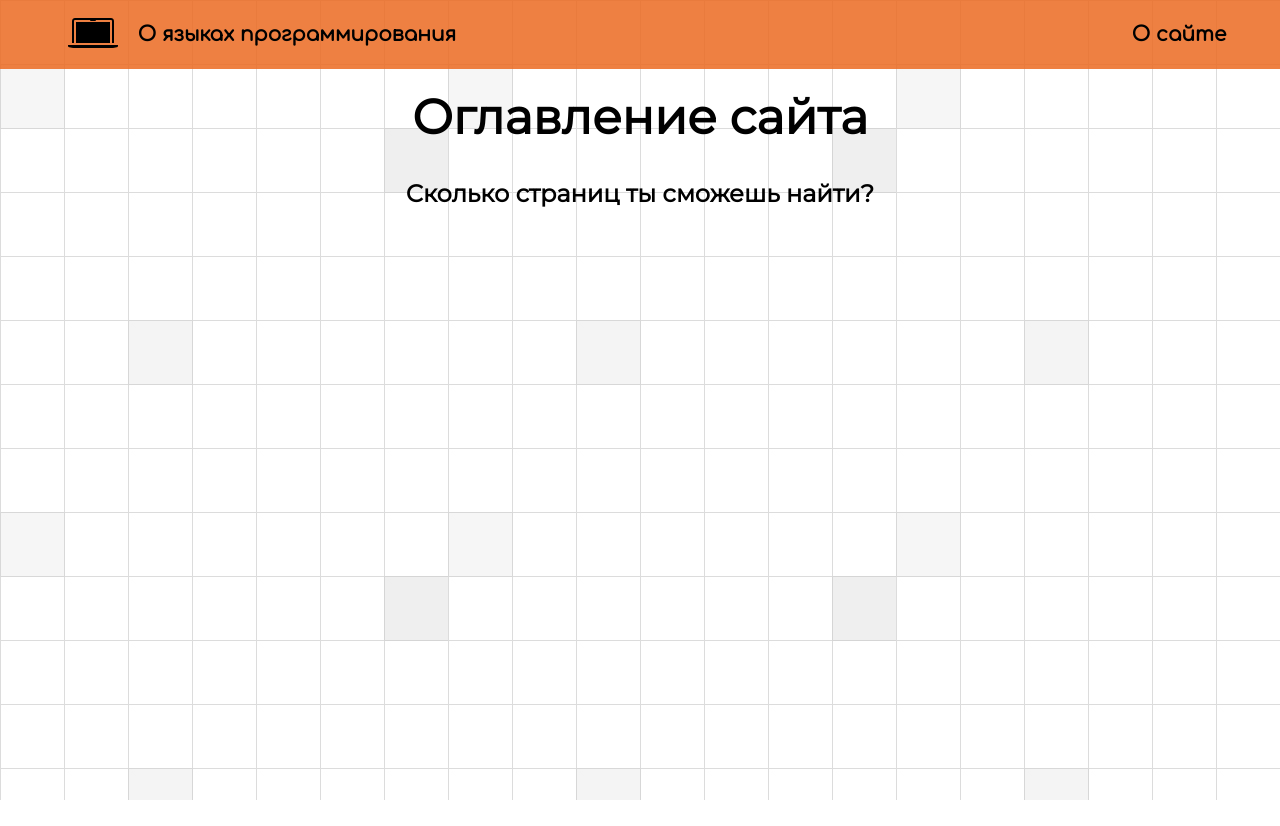
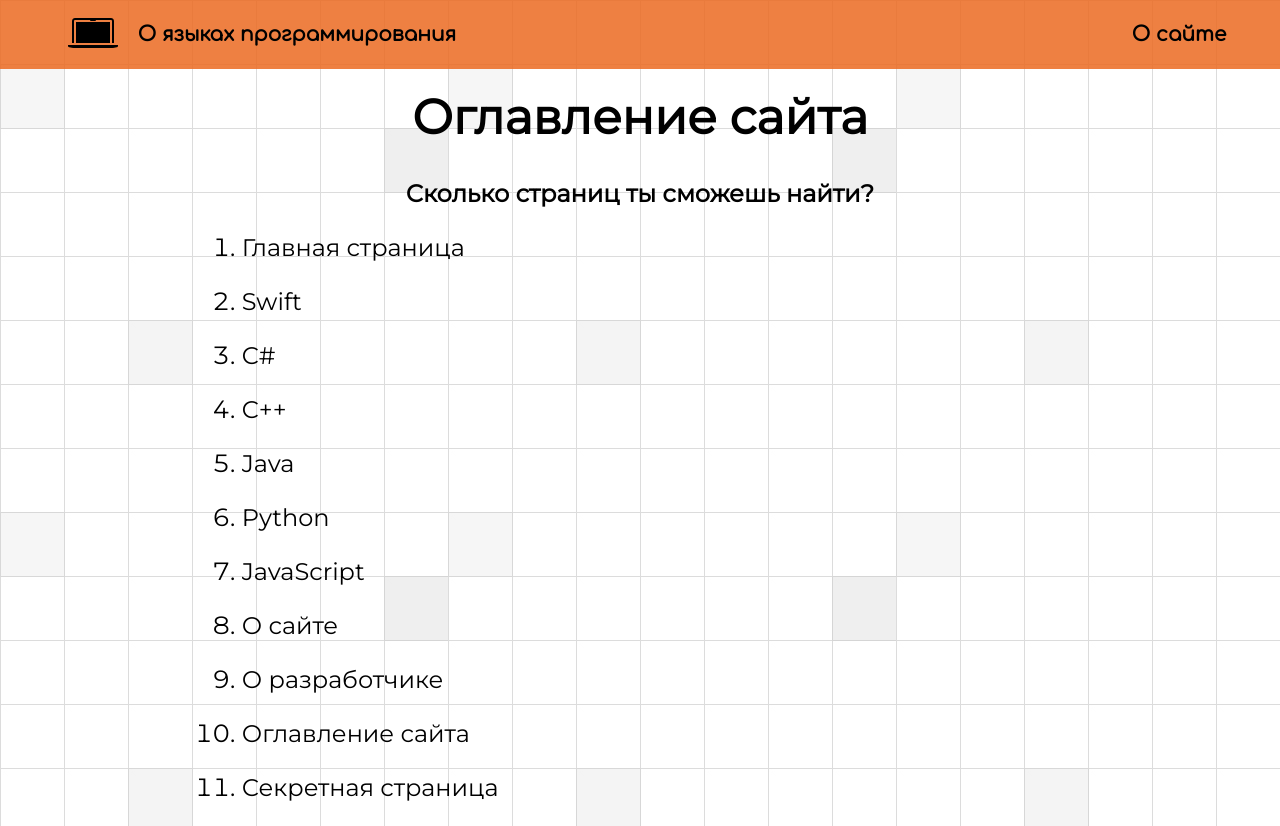
Before and after one commit to alexsssa/WEBSITE, a Flask app: page /contents-page in a window 1280 px wide. Before the commit the page ends 800 px from the top, so only its background shows below. Run offline with Flask 2, Linux system fonts and the light colour scheme.

Commit message:
страница + овер много всего

```diff
--- a/main.py
+++ b/main.py
@@ -22,7 +22,11 @@
 
 @app.route('/contents-page')
 def contents_page():
-    return render_template('contents-page.html' )
+    return render_template('contents-page.html')
+
+@app.route('/developer-page')
+def developer_page():
+    return render_template('developer-page.html')
 
 if __name__ == '__main__':
     port = int(os.environ.get("PORT", 5000))
--- a/static/css/style.css
+++ b/static/css/style.css
@@ -35,7 +35,6 @@
     text-align: center;
     width: 25%;
 }
-
 table {
     display: block;
     position: absolute;
@@ -49,8 +48,6 @@
     border-radius: 10px;
     display: inline-block;
 }
-
-/* Dropdown Content (Hidden by Default) */
 .dropdown-content {
     border-radius: 10px;
     display: none;
@@ -60,22 +57,19 @@
     background-color: #f1f1f1;
     box-shadow: 0px 8px 16px 0px rgba(0,0,0,0.2);
 }
-
-/* Links inside the dropdown */
 .dropdown-content a {
     border-radius: 10px;
     color: black;
     padding: 12px 16px;
     display: block;
 }
+.dropdown-content a:hover {
+    background-color: #ddd;
 
-/* Change color of dropdown links on hover */
-.dropdown-content a:hover {
-    background-color: #ddd;}
-
-/* Show the dropdown menu on hover */
+}
 .dropdown:hover .dropdown-content {
     display: block;
+
 }
 
 /* УВЕДОМЛЕНИЕ [АЛЕРТ] */
@@ -179,11 +173,9 @@
     font-family: Comfortaa;
     font-size: 9px;
     font-weight: Bold;
-    padding-left: 2%;
     position: static;
     opacity: 1;
     top: 54.3%;
-    width: 30%;
 }
 
 /* КНОПКИ */
@@ -257,3 +249,27 @@
   border-radius: 5px;
   font-size: 14px;
 }
+
+/* СПИСОК ДЛЯ ОГЛАВЛЕНИЯ */
+ol {
+    padding-left: 15%;
+
+}
+li {
+    color: rgba(0,0,0,1);
+    font-family: Montserrat;
+    font-size: 25px;
+    font-weight: Regular;
+}
+
+/* КРУГЛОЕ ИЗОБРАЖЕНИЕ */
+.circle-img {
+    left: 0%;
+    right: 0%;
+    top: 0%;
+    bottom: 0%;
+
+    width: 250px;
+    height: 250px;
+    border-radius: 250px;
+}
--- a/templates/contents-page.html
+++ b/templates/contents-page.html
@@ -7,7 +7,6 @@
     <link rel="stylesheet" type="text/css" href="../static/css/style.css"/>
     <title>О ЯП | Оглавление </title>
 </head>
-
 <body background="static/img/bg.gif">
 <div id="head">
 <table>
@@ -30,5 +29,20 @@
 
 
 </div>
+<div id="center">
+    <ol>
+        <li><p class="text-3"><a href="/">Главная страница</a></p></li>
+        <li><p class="text-3"><a href="">Swift</a></p></li>
+        <li><p class="text-3"><a href="">C#</a></p></li>
+        <li><p class="text-3"><a href="">C++</a></p></li>
+        <li><p class="text-3"><a href="">Java</a></p></li>
+        <li><p class="text-3"><a href="">Python</a></p></li>
+        <li><p class="text-3"><a href="">JavaScript</a></p></li>
+        <li><p class="text-3"><a href="/info-page">О сайте</a></p></li>
+        <li><p class="text-3"><a href="/developer-page">О разработчике</a></p></li>
+        <li><p class="text-3"><a href="/contents-page">Оглавление сайта</a></p></li>
+        <li><p class="text-3"><a href="secret-page">Секретная страница</a></p></li>
+    </ol>
+</div>
 </body>
 </html>
--- a/templates/main-page.html
+++ b/templates/main-page.html
@@ -1,5 +1,6 @@
 <!DOCTYPE html>
 <html>
+
 <head>
     <link href="https://fonts.googleapis.com/css?family=Montserrat&display=swap" rel="stylesheet"/>
     <link href="https://fonts.googleapis.com/css?family=Comfortaa&display=swap" rel="stylesheet"/>
@@ -14,13 +15,14 @@
         <div id="head-icon"><a href="/"><img src="static/img/img_notebook.png" class="img-icon"></a>
     </div>
     </td>
+    <td width="0.55%"></td>
     <td width="30%">
         <div class="dropdown">
             <div id="head-name"><a href="#"><p>О языках программирования</p></a></div>
             <div class="dropdown-content">
                 <a href="/info-page">О сайте</a>
-                <a href="#">О разработчике</a>
-                <a href="#">Полное оглавление</a>
+                <a href="/developer-page">О разработчике</a>
+                <a href="/contents-page">Полное оглавление</a>
             </div>
         </div>
     </td>
--- a/templates/secret-page.html
+++ b/templates/secret-page.html
@@ -7,7 +7,6 @@
     <link rel="stylesheet" type="text/css" href="../static/css/style.css"/>
     <title>О ЯП | Секретная страница </title>
 </head>
-
 <body background="static/img/bg.gif">
 <div id="head">
 <table>
```
Also changed, not shown: templates/developer-page.html (added, +56 -0 lines), templates/test.html (deleted, +0 -8 lines), static/img/developer.jpg (added), static/img/developer2.jpg (added).
